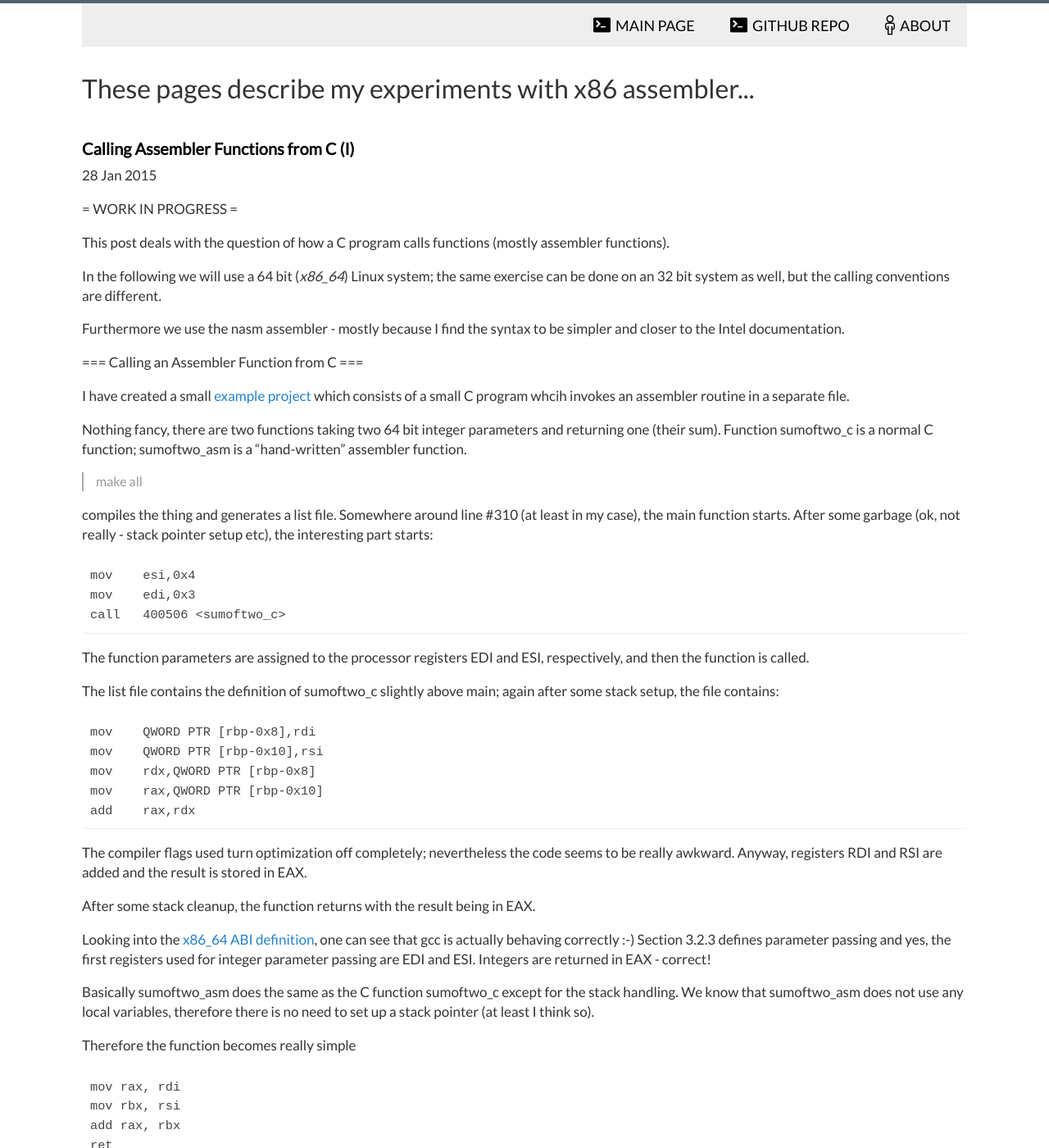
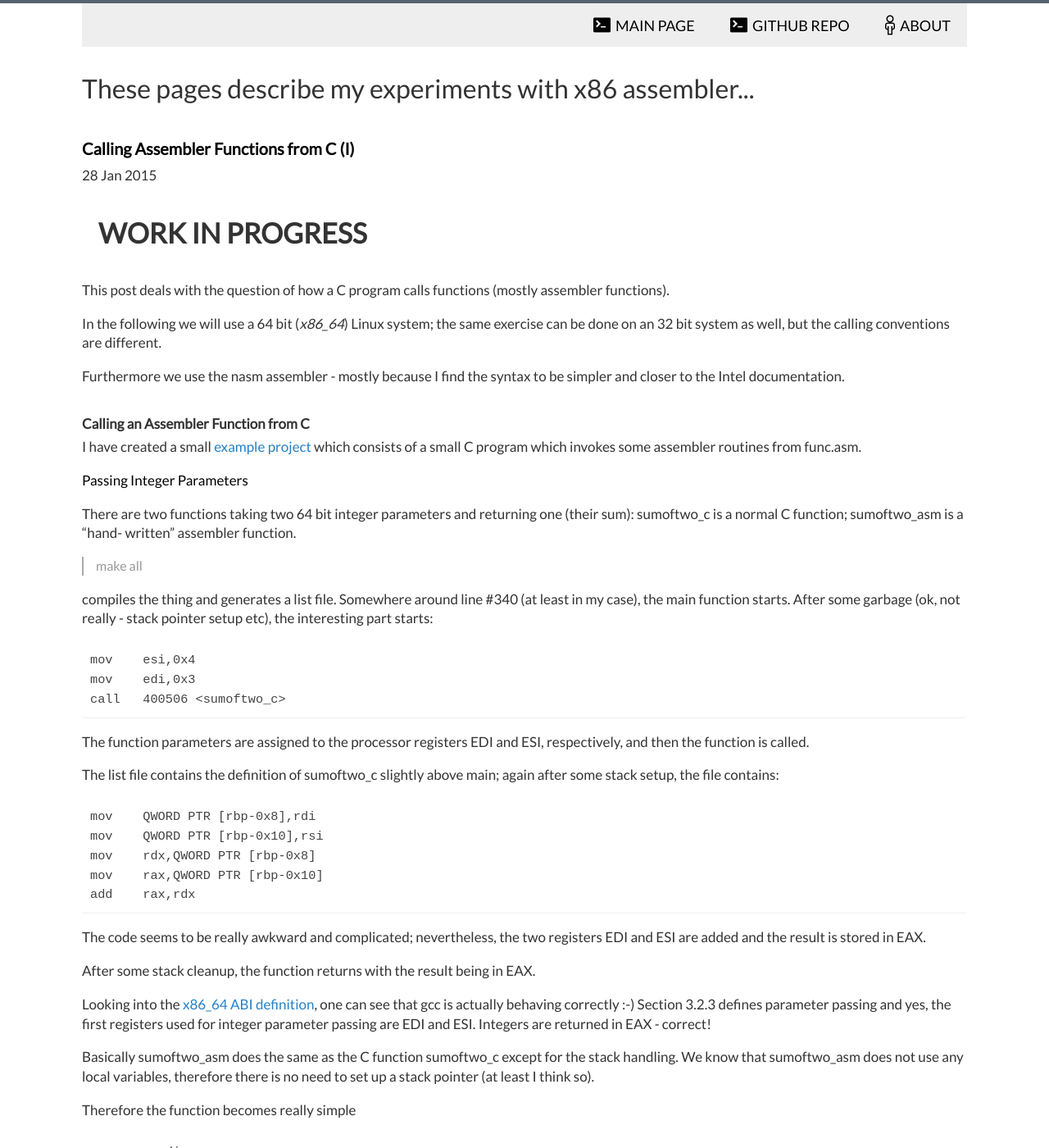
Before and after one commit to ClemensFMN/asm-stuff, a Jekyll site: the page built from _posts/2015-01-28-Calling-Assember.md, in a window 1280 px wide and 1400 px high. Shown: the whole window at 82% size. Built offline with Jekyll 4.4.1, drawn with Linux system fonts in a browser that asks for light colours; Markdown is read by kramdown in place of the engine named in the settings; comment, search, counter and statistics services are not loaded; some of the changed text lies outside the part shown.

Commit message:
added section on adding list of integers

```diff
--- a/_posts/2015-01-28-Calling-Assember.md
+++ b/_posts/2015-01-28-Calling-Assember.md
@@ -6,7 +6,7 @@ comments: true
 categories:
 ---
 
-= WORK IN PROGRESS =
+# WORK IN PROGRESS #
 
 
 This post deals with the question of how a C program calls functions (mostly
@@ -20,19 +20,21 @@ are different.
 Furthermore we use the nasm assembler - mostly because I find the syntax to be
 simpler and closer to the Intel documentation.
 
-=== Calling an Assembler Function from C ===
+### Calling an Assembler Function from C ###
 
 I have created a small [example project](https://github.com/ClemensFMN/asm-stuff/tree/master/int_exchange)
-which consists of a small C program whcih
-invokes an assembler routine in a separate file.
+which consists of a small C program which
+invokes some assembler routines from func.asm.
 
-Nothing fancy, there are two functions taking two 64 bit integer parameters
-and returning one (their sum). Function sumoftwo_c is a normal C function;
-sumoftwo_asm is a "hand-written" assembler function.
+#### Passing Integer Parameters ####
+
+There are two functions taking two 64 bit integer parameters and returning one
+(their sum): sumoftwo_c is a normal C function; sumoftwo_asm is a "hand-
+written" assembler function.
 
 > make all
 
-compiles the thing and generates a list file. Somewhere around line #310 (at
+compiles the thing and generates a list file. Somewhere around line #340 (at
 least in my case), the main function starts. After some garbage (ok, not
 really - stack pointer setup etc), the interesting part starts:
 
@@ -53,9 +55,8 @@ after some stack setup, the file contains:
 	mov    rax,QWORD PTR [rbp-0x10]
 	add    rax,rdx
 
-The compiler flags used turn optimization off completely; nevertheless the
-code seems to be really awkward. Anyway, registers RDI and RSI are added and
-the result is stored in EAX.
+The code seems to be really awkward and complicated; nevertheless, the two
+registers EDI and ESI are added and the result is stored in EAX.
 
 After some stack cleanup, the function returns with the result being in EAX.
 
@@ -81,3 +82,50 @@ Therefore the function becomes really simple
 
 Move the parameters into EAX and EBX, respectively, sum them up so that the
 result is stored in EAX and return - that's it!.
+
+
+#### Passing an Array of Integers ####
+
+The function sumofints_c and sumofints_asm take an array of (64 bit) integers
+and a length parameter, respectively. Both functions calculate the sum of the
+array (its length defined by the second parameter) and return the sum.
+
+The disassembled c function is really a mess; we will concentrate on the
+assember function sumofints_asm right away.
+
+We can debug it via
+
+> gdb main
+
+> b sumofints_asm
+
+> r
+
+Upon reaching the breakpoint we can inspect the registers
+
+> p $rsi
+
+yields 5, the number of integers to add. Getting the array to add is a bit
+more complicated; we want to see the memory region EDI points to (`x`), we
+want to display the data as "giants" (64 bit integers), and we want to see 5
+of them:
+
+> x/5g $rdi
+
+does the trick and yields
+
+> 0x601060 <list_data>:   1       2
+
+> 0x601070 <list_data+16>:        3       4
+
+> 0x601080 <list_data+32>:        5
+
+Clearly the array we want to sum over. Looking into the lst file at address
+0x601060 shows also the data.
+
+With `n` we can step through the assembler program and see that EAX has a
+value of 15 at the very end of the function:
+
+> p $eax
+
+yields 15.
```
